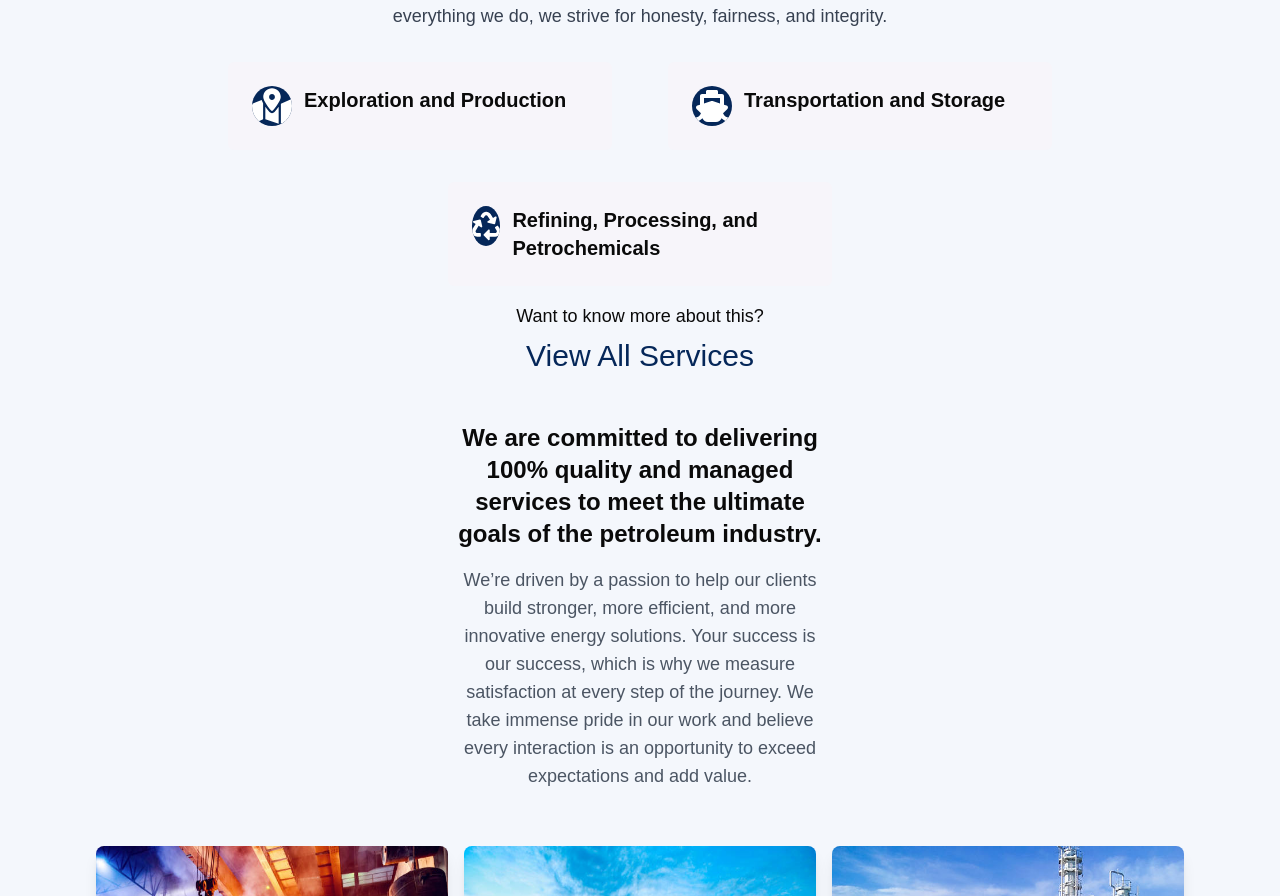
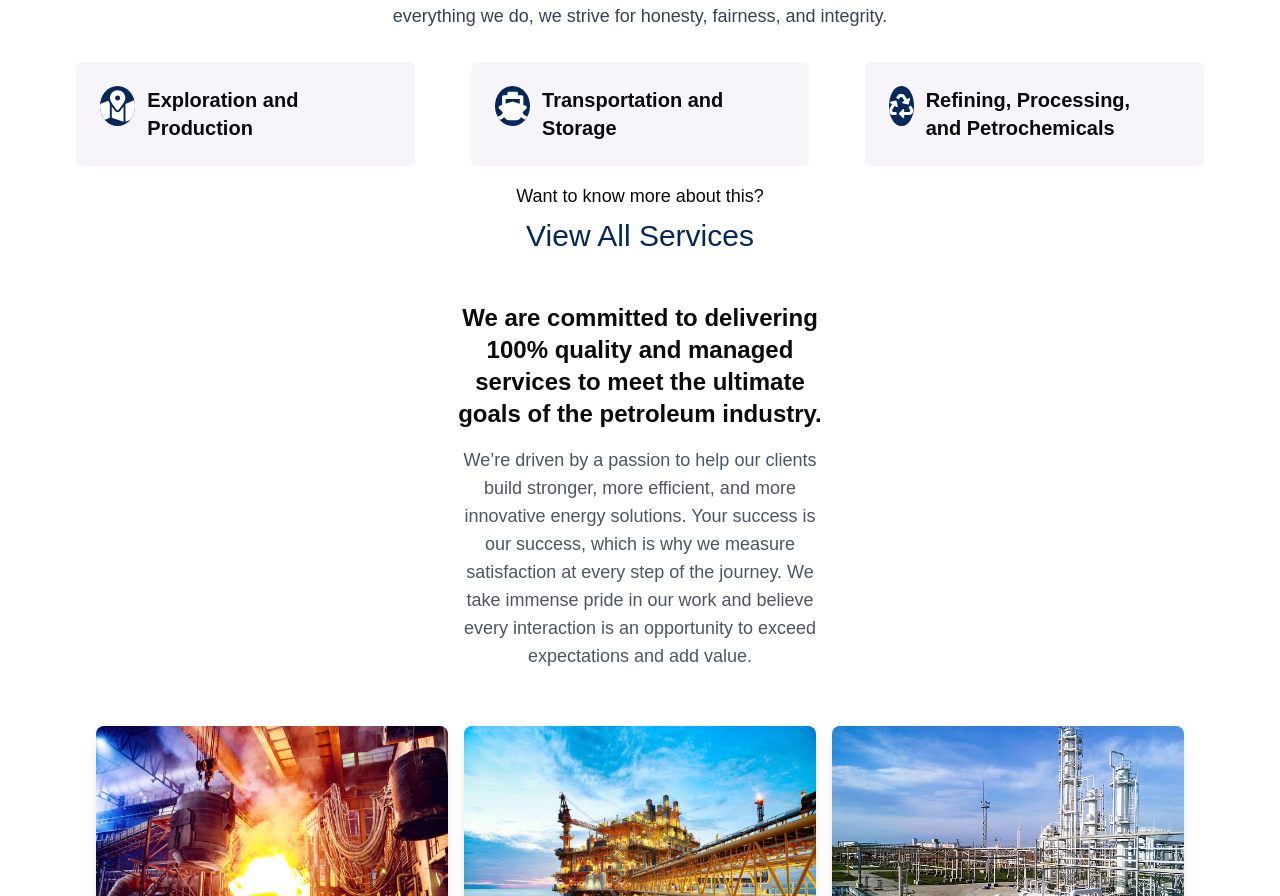
Before and after one commit to Awais1967/omvpk, a Next.js app: page / in a window 1280 px wide. Shown: the part 2341-3237 px from the top of the page. Built offline with nearby package versions, Linux system fonts and the light colour scheme.

Commit message:
add map in footer

```diff
--- a/src/components/CoreService.tsx
+++ b/src/components/CoreService.tsx
@@ -3,7 +3,7 @@ import { FaMapMarkedAlt, FaShip, FaRecycle } from 'react-icons/fa';
 import Image from 'next/image';
 const CoreService = () => {
     return (
-      <div className="bg-[#F4F7FC] flex justify-center items-center p-6">
+      <div className=" flex justify-center items-center p-6">
   <div className="w-full max-w-6xl">
     <div className="text-center mb-8">
       <h3 className="text-3xl font-bold">Our Services</h3>
@@ -16,8 +16,8 @@ const CoreService = () => {
       </p>
     </div>
 
-    {/* Service Cards */}
-    <div className="flex flex-wrap justify-center gap-4 sm:gap-6 md:gap-8">
+
+    <div className="flex  flex-rows  gap-2 sm:gap-6 md:gap-8">
       <div className="flex p-6 mx-3 rounded-md bg-[#F7F5FA] text-xl font-semibold w-full sm:w-1/2 md:w-1/3">
         <FaMapMarkedAlt size={40} style={{ color: 'white', borderRadius: '50%', background: '#052759' }} />
         <h3 className="px-3 text-xl">Exploration and Production</h3>
@@ -32,7 +32,7 @@ const CoreService = () => {
       </div>
     </div>
 
-    {/* "Want to know more?" Section */}
+
     <div className="flex justify-center items-center p-2 m-2 text-xl">
       <div className="text-center">
         <h3 className="text-lg">Want to know more about this?</h3>
@@ -40,8 +40,8 @@ const CoreService = () => {
       </div>
     </div>
 
-    {/* Text Content Section */}
-    <div className="flex justify-center items-center w-full p-6">
+
+    <div className="flex flex-col justify-between items-center w-full p-6">
       <div className="text-center w-full sm:w-3/4 md:w-1/2 lg:w-1/3">
         <p className="text-2xl font-bold mb-4">
           We are committed to delivering 100% quality and managed services to meet the ultimate goals of the petroleum industry.
@@ -52,7 +52,7 @@ const CoreService = () => {
       </div>
     </div>
 
-    {/* Image Grid */}
+
     <div className="grid grid-cols-1 sm:grid-cols-2 md:grid-cols-3 gap-4 px-4 sm:px-6 md:px-8">
       <div className="flex justify-center">
         <Image src='/CoreServices/chemicalprocessingorrecyclingservices.jpg' alt='01' height={400} width={500} className="rounded-lg shadow-lg" />
--- a/src/components/Footer.tsx
+++ b/src/components/Footer.tsx
@@ -1,5 +1,6 @@
 import React from 'react'
 import Image from 'next/image'
+import Link from 'next/link'
 const footer = () => {
   return (
     <>
@@ -39,8 +40,15 @@ const footer = () => {
           {/* Location Section */}
           <div className='w-full sm:w-[25%] text-white p-4'>
             <h3 className='text-lg font-semibold text-center mb-4'>Location</h3>
-      <div className="flex justify-center">
 
+            <div className="w-full h-96 flex justify-center items-center">
+      <iframe
+        className="w-full h-full rounded-lg shadow-lg"
+        src="https://www.google.com/maps/embed?pb=!1m18!1m12!1m3!1d13283.637339335094!2d73.01303!3d33.671754!2m3!1f0!2f0!3f0!3m2!1i1024!2i768!4f13.1!3m3!1m2!1s0x38df95f5639807cd%3A0xa766f09bd6d00c7c!2sG-10%2F1%20G%2010%2F1%2C%20G-10%2C%20Islamabad%2C%20Pakistan!5e0!3m2!1sen!2s!4v1700000000000"
+        allowFullScreen
+        loading="lazy"
+        referrerPolicy="no-referrer-when-downgrade"
+      ></iframe>
     </div>
           </div>
         </div>
@@ -48,7 +56,7 @@ const footer = () => {
       <div>
 
       </div>
-<hr className='w-1/2'/>
+      <hr className='w-1/2' />
       <div className="bg-[#052759] text-white ">
         <div className=' p-2 text-center'>
           <div>
```
Lines whose indentation alone changed are shown as unchanged.
